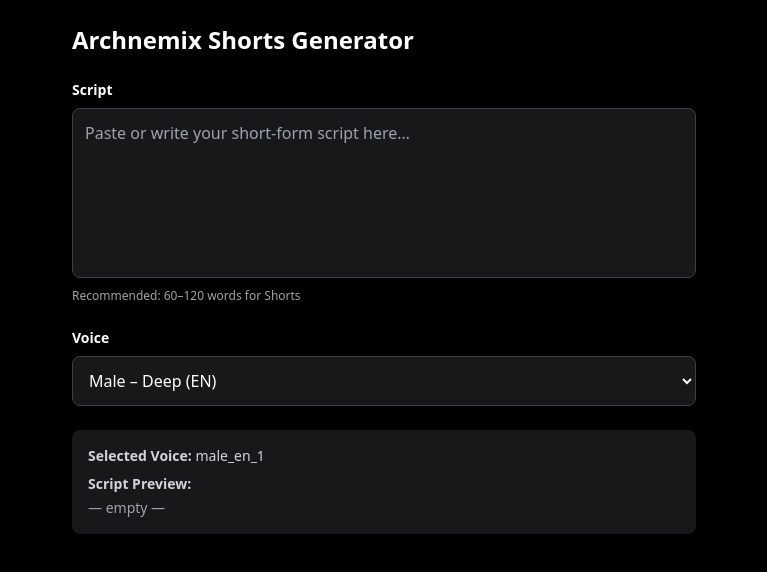
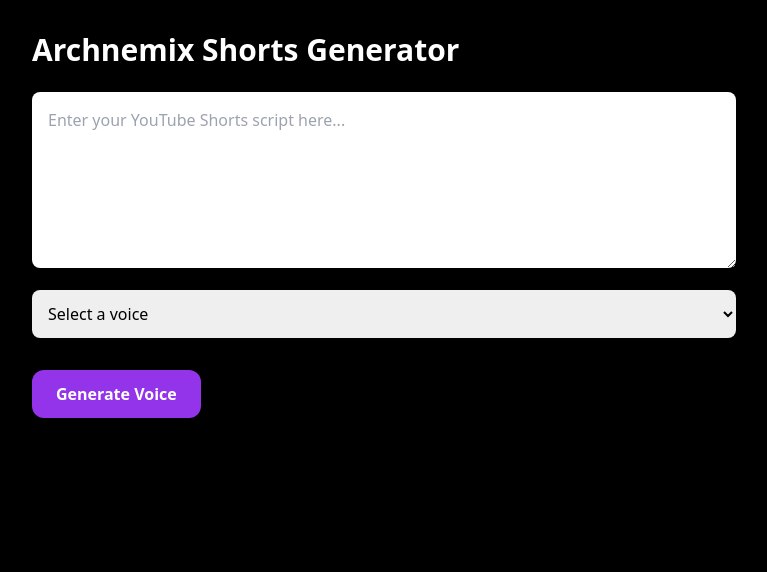
Before and after one commit to ytshortarchnemix/archnemix-short-generator, a React (Vite) app: page / in a window 1280 px wide. Shown: the top 572 px of the page, without its empty margins (256-1023 px from the left). Built offline with nearby package versions, Linux system fonts and the light colour scheme.

Commit message:
Update App.tsx

```diff
--- a/src/App.tsx
+++ b/src/App.tsx
@@ -1,39 +1,53 @@
-import { useState } from "react";
-import ScriptInput from "./components/ScriptInput";
-import VoiceSelect from "./components/VoiceSelect";
+import { useEffect, useState } from "react";
+import GenerateButton from "./components/GenerateButton";
 
 export default function App() {
   const [script, setScript] = useState("");
-  const [voice, setVoice] = useState("male_en_1");
+  const [voice, setVoice] = useState("");
+  const [voices, setVoices] = useState<SpeechSynthesisVoice[]>([]);
+
+  useEffect(() => {
+    const loadVoices = () => {
+      setVoices(window.speechSynthesis.getVoices());
+    };
+
+    loadVoices();
+    window.speechSynthesis.onvoiceschanged = loadVoices;
+  }, []);
 
   return (
-    <div className="min-h-screen bg-black text-white flex justify-center">
-      <div className="w-full max-w-2xl p-6 space-y-6">
-        <h1 className="text-2xl font-bold">
-          Archnemix Shorts Generator
-        </h1>
+    <div className="min-h-screen bg-black text-white p-8 max-w-3xl mx-auto">
+      <h1 className="text-3xl font-bold mb-6">Archnemix Shorts Generator</h1>
 
-        <ScriptInput
-          script={script}
-          setScript={setScript}
-        />
+      {/* SCRIPT INPUT */}
+      <textarea
+        className="w-full p-4 text-black rounded-lg mb-4"
+        rows={6}
+        placeholder="Enter your YouTube Shorts script here..."
+        value={script}
+        onChange={e => setScript(e.target.value)}
+      />
 
-        <VoiceSelect
-          voice={voice}
-          setVoice={setVoice}
-        />
+      {/* VOICE SELECT */}
+      <select
+        className="w-full p-3 text-black rounded-lg mb-4"
+        value={voice}
+        onChange={e => setVoice(e.target.value)}
+      >
+        <option value="">Select a voice</option>
+        {voices.map(v => (
+          <option key={v.name} value={v.name}>
+            {v.name}
+          </option>
+        ))}
+      </select>
 
-        {/* DEBUG PANEL – REMOVE LATER */}
-        <div className="bg-zinc-900 p-4 rounded-lg text-sm text-zinc-300">
-          <div><b>Selected Voice:</b> {voice}</div>
-          <div className="mt-2">
-            <b>Script Preview:</b>
-            <div className="mt-1 text-zinc-400">
-              {script || "— empty —"}
-            </div>
-          </div>
-        </div>
-      </div>
+      {/* GENERATE BUTTON */}
+      <GenerateButton
+        script={script}
+        voice={voice}
+        onAudioReady={() => {}}
+      />
     </div>
   );
 }
```
